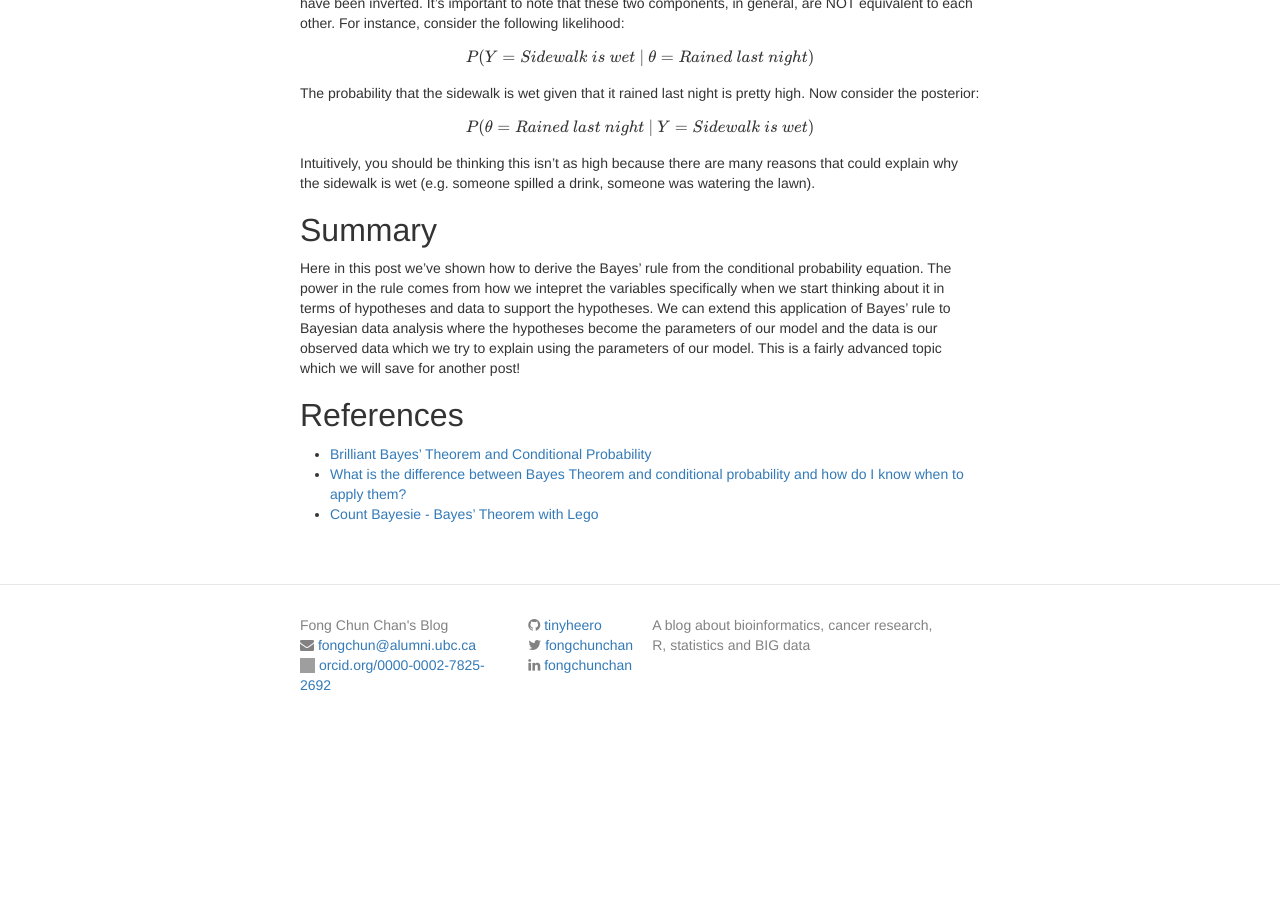
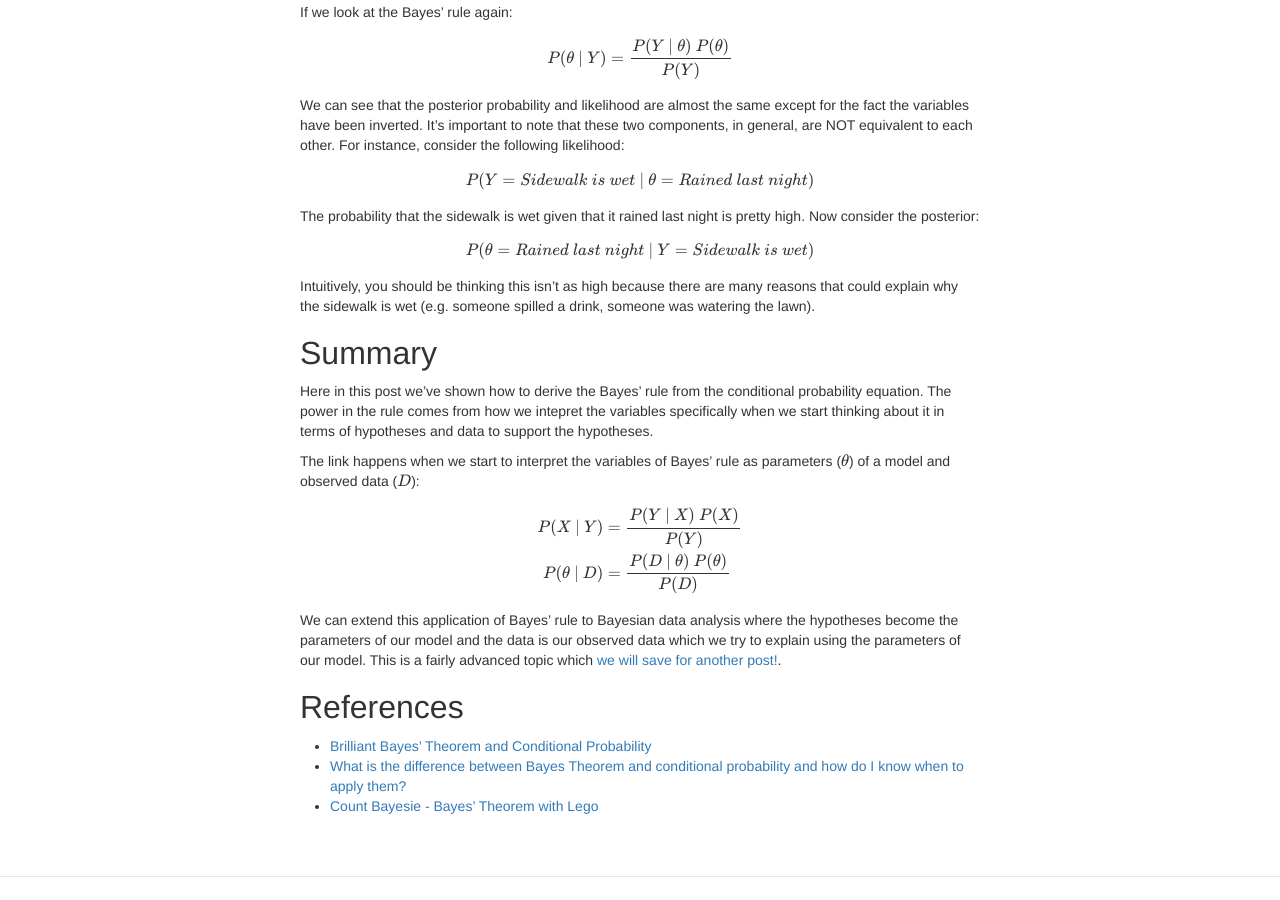
Before and after one commit to tinyheero/tinyheero.github.io, a Jekyll site: the page built from _posts/2016-04-21-bayes-rule.md, in a window 1280 px wide and 900 px high, scrolled down 2910 px. Built offline with Jekyll 4.4.1, drawn with Linux system fonts in a browser that asks for light colours; nearby versions of some CDN libraries; library files that are not in the unit come from our copies; formulas are drawn with MathJax 3; comment, search, counter and statistics services are not loaded; before the commit the page ends 3660 px from its top, so only the background shows below that; some of the changed text lies outside the part shown; grey boxes are pictures that could not be loaded.

Commit message:
Add link Bayes rule post

```diff
--- a/_posts/2016-04-21-bayes-rule.md
+++ b/_posts/2016-04-21-bayes-rule.md
@@ -16,6 +16,13 @@ Here is an overview of what will be discussed in this post.
 <ul data-toc="body" data-toc-headings="h2,h3"></ul>
 
 
+~~~
+## Error in library("captioner"): there is no package called 'captioner'
+~~~
+
+~~~
+## Error in captioner(prefix = "<u>Table</u>", css_class = "tblcaption"): could not find function "captioner"
+~~~
 
 ## Deriving Bayes' Rule
 
@@ -155,7 +162,19 @@ Intuitively, you should be thinking this isn't as high because there are many re
 
 ## Summary
 
-Here in this post we've shown how to derive the Bayes' rule from the conditional probability equation. The power in the rule comes from how we intepret the variables specifically when we start thinking about it in terms of hypotheses and data to support the hypotheses. We can extend this application of Bayes' rule to Bayesian data analysis where the hypotheses become the parameters of our model and the data is our observed data which we try to explain using the parameters of our model. This is a fairly advanced topic which we will save for another post!
+Here in this post we've shown how to derive the Bayes' rule from the conditional probability equation. The power in the rule comes from how we intepret the variables specifically when we start thinking about it in terms of hypotheses and data to support the hypotheses.
+
+The link happens when we start to interpret the variables of Bayes' rule as parameters (<span class="inlinecode">$\theta$</span>) of a model and observed data (<span class="inlinecode">$D$</span>):
+
+<div>
+$$\begin{align}
+P(X\ |\ Y) &= \frac{P(Y\ |\ X)\ P(X)}{P(Y)} \\
+P(\theta\ |\ D) &= \frac{P(D\ |\ \theta)\ P(\theta)}{P(D)}
+\end{align}$$
+</div>
+
+
+We can extend this application of Bayes' rule to Bayesian data analysis where the hypotheses become the parameters of our model and the data is our observed data which we try to explain using the parameters of our model. This is a fairly advanced topic which [we will save for another post!]({% post_url 2017-03-08-how-to-bayesian-infer-101 %}).
 
 ## References
 
--- a/_rmd/bayes-rule.Rmd
+++ b/_rmd/bayes-rule.Rmd
@@ -172,8 +172,7 @@ P(\theta\ |\ D) &= \frac{P(D\ |\ \theta)\ P(\theta)}{P(D)}
 </div>
 
 
-
-We can extend this application of Bayes' rule to Bayesian data analysis where the hypotheses become the parameters of our model and the data is our observed data which we try to explain using the parameters of our model. This is a fairly advanced topic which we will save for another post!
+We can extend this application of Bayes' rule to Bayesian data analysis where the hypotheses become the parameters of our model and the data is our observed data which we try to explain using the parameters of our model. This is a fairly advanced topic which [we will save for another post!]({% post_url 2017-03-08-how-to-bayesian-infer-101 %}).
 
 ## References
 
```
